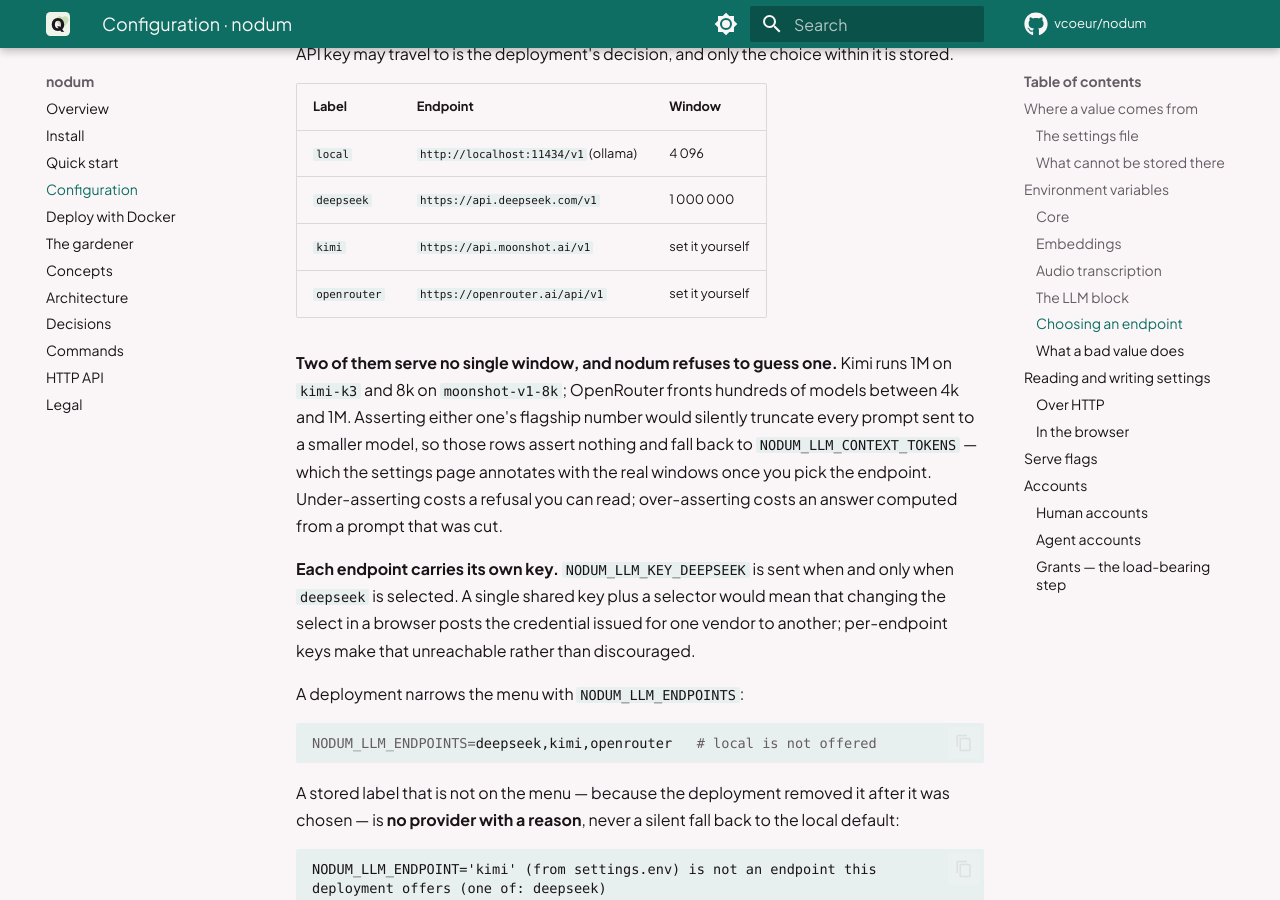
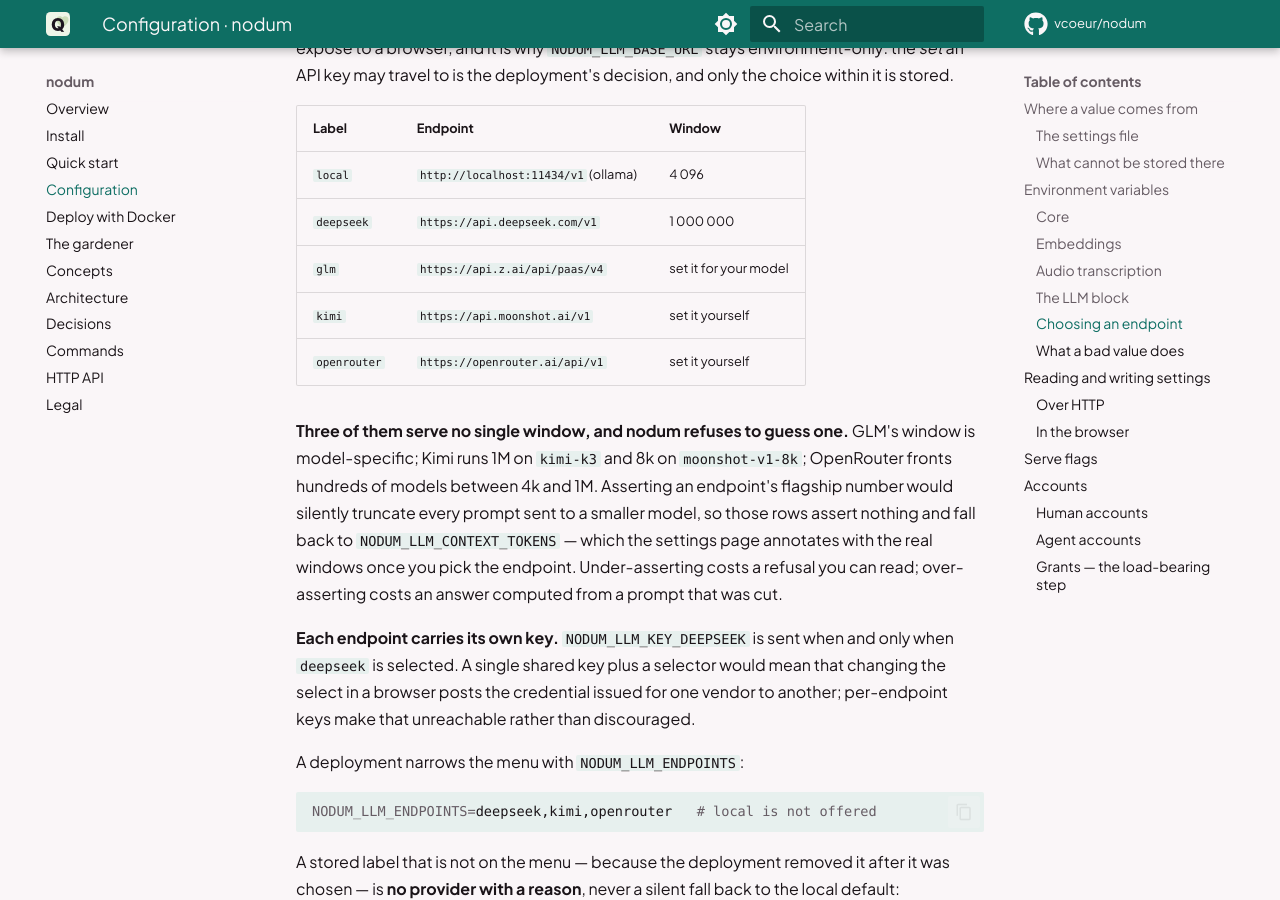
Before and after one commit to vcoeur/nodum, an MkDocs documentation site: the page built from docs/configuration.md, in a window 1280 px wide and 900 px high, scrolled down 5953 px. Built offline with MkDocs 1.6.1 and Material for MkDocs 9.7.7, drawn with Linux system fonts in a browser that asks for light colours; a script that is not in the unit is left out; comment, search, counter and statistics services are not loaded; some of the changed text lies outside the part shown.

Commit message:
settings: add GLM API endpoint

```diff
--- a/docs/configuration.md
+++ b/docs/configuration.md
@@ -132,9 +132,9 @@ wiped cache by rerunning with `NODUM_EMBED_DOWNLOAD=1`.
 | Variable | Default | What it does |
 |---|---|---|
 | `NODUM_LLM_MODEL` | unset — no provider | The model name. Unset means no provider, and therefore no smart features anywhere — there is no default, because a guessed model name is a 404 on the first call rather than an honest absence. |
-| `NODUM_LLM_ENDPOINT` | unset — the local default | Which shipped endpoint to call, by label: `local`, `deepseek`, `kimi` or `openrouter`. Editable from the settings page, and refused if the label is not one `NODUM_LLM_ENDPOINTS` offers. |
+| `NODUM_LLM_ENDPOINT` | unset — the local default | Which shipped endpoint to call, by label: `local`, `deepseek`, `glm`, `kimi` or `openrouter`. Editable from the settings page, and refused if the label is not one `NODUM_LLM_ENDPOINTS` offers. |
 | `NODUM_LLM_ENDPOINTS` | unset — all of them | Comma-separated labels this deployment offers. Environment-only. A label this build does not ship is ignored rather than fatal, so an older image does not fail to boot on a name from a newer one. |
-| `NODUM_LLM_KEY_<LABEL>` | unset | The bearer token for one endpoint — `NODUM_LLM_KEY_DEEPSEEK`, `NODUM_LLM_KEY_KIMI`, `NODUM_LLM_KEY_OPENROUTER`. Sent **only** when `NODUM_LLM_ENDPOINT` selects that endpoint, so changing the selection can never post a credential to a vendor it was not issued for. Never serialised: every surface reports set/unset and no value. |
+| `NODUM_LLM_KEY_<LABEL>` | unset | The bearer token for one endpoint — `NODUM_LLM_KEY_DEEPSEEK`, `NODUM_LLM_KEY_GLM`, `NODUM_LLM_KEY_KIMI`, `NODUM_LLM_KEY_OPENROUTER`. Sent **only** when `NODUM_LLM_ENDPOINT` selects that endpoint, so changing the selection can never post a credential to a vendor it was not issued for. Never serialised: every surface reports set/unset and no value. |
 | `NODUM_LLM_BASE_URL` | `http://localhost:11434/v1` | OpenAI-compatible base URL, and the escape hatch to a gateway nodum ships nothing about. **It overrides `NODUM_LLM_ENDPOINT`.** A spelling that is not a `http(s)` URL — scheme included — is refused, because choosing the scheme on the operator's behalf decides whether the API key crosses the network in clear text. |
 | `NODUM_LLM_API_KEY` | unset | Bearer token for the endpoint `NODUM_LLM_BASE_URL` names. Optional (the local default needs none), and sent only to an endpoint somebody named — `NODUM_LLM_BASE_URL`, or a model id a shipped profile serves. When `NODUM_LLM_ENDPOINT` selects an endpoint, that endpoint's own `NODUM_LLM_KEY_*` is sent and this one is not. |
 | `NODUM_LLM_THINKING` | `high` | The reasoning level, one of `none`, `low`, `medium`, `high`. A value outside the set is refused with the list rather than passed on. |
@@ -159,16 +159,18 @@ is the deployment's decision, and only the choice within it is stored.
 |---|---|---|
 | `local` | `http://localhost:11434/v1` (ollama) | 4 096 |
 | `deepseek` | `https://api.deepseek.com/v1` | 1 000 000 |
+| `glm` | `https://api.z.ai/api/paas/v4` | set it for your model |
 | `kimi` | `https://api.moonshot.ai/v1` | set it yourself |
 | `openrouter` | `https://openrouter.ai/api/v1` | set it yourself |
 
-**Two of them serve no single window, and nodum refuses to guess one.** Kimi
-runs 1M on `kimi-k3` and 8k on `moonshot-v1-8k`; OpenRouter fronts hundreds of
-models between 4k and 1M. Asserting either one's flagship number would silently
-truncate every prompt sent to a smaller model, so those rows assert nothing and
-fall back to `NODUM_LLM_CONTEXT_TOKENS` — which the settings page annotates with
-the real windows once you pick the endpoint. Under-asserting costs a refusal you
-can read; over-asserting costs an answer computed from a prompt that was cut.
+**Three of them serve no single window, and nodum refuses to guess one.** GLM's
+window is model-specific; Kimi runs 1M on `kimi-k3` and 8k on
+`moonshot-v1-8k`; OpenRouter fronts hundreds of models between 4k and 1M.
+Asserting an endpoint's flagship number would silently truncate every prompt
+sent to a smaller model, so those rows assert nothing and fall back to
+`NODUM_LLM_CONTEXT_TOKENS` — which the settings page annotates with the real
+windows once you pick the endpoint. Under-asserting costs a refusal you can
+read; over-asserting costs an answer computed from a prompt that was cut.
 
 **Each endpoint carries its own key.** `NODUM_LLM_KEY_DEEPSEEK` is sent when and
 only when `deepseek` is selected. A single shared key plus a selector would mean
```
Also changed, not shown: README.md (+8 -7 lines), docs/commands.md (+1 -1 lines), docs/gardener.md (+1 -1 lines), 3 other files.
